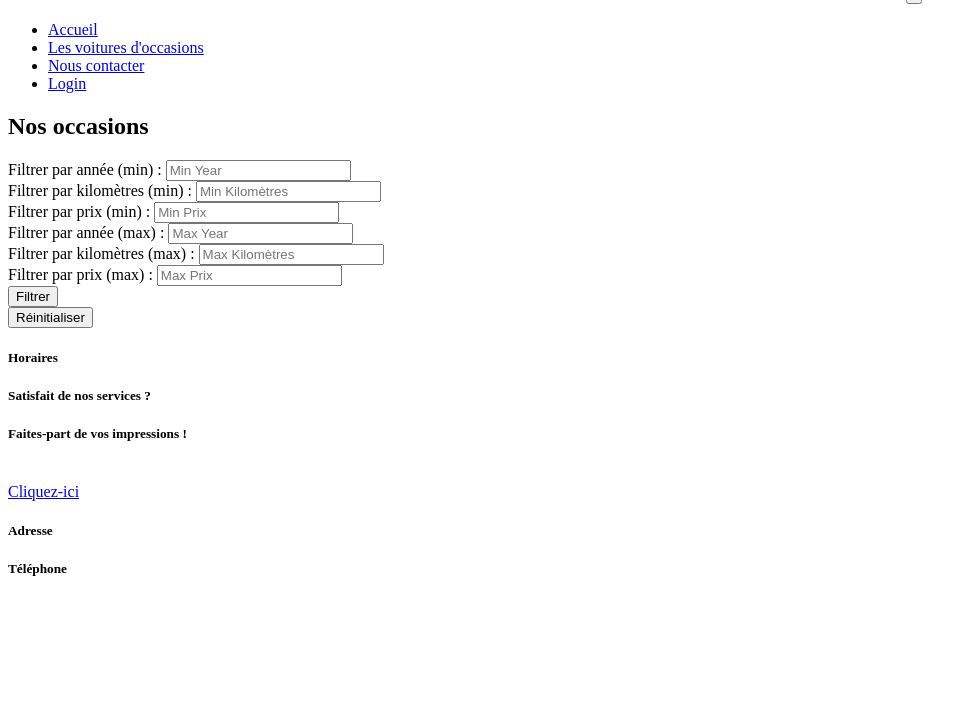
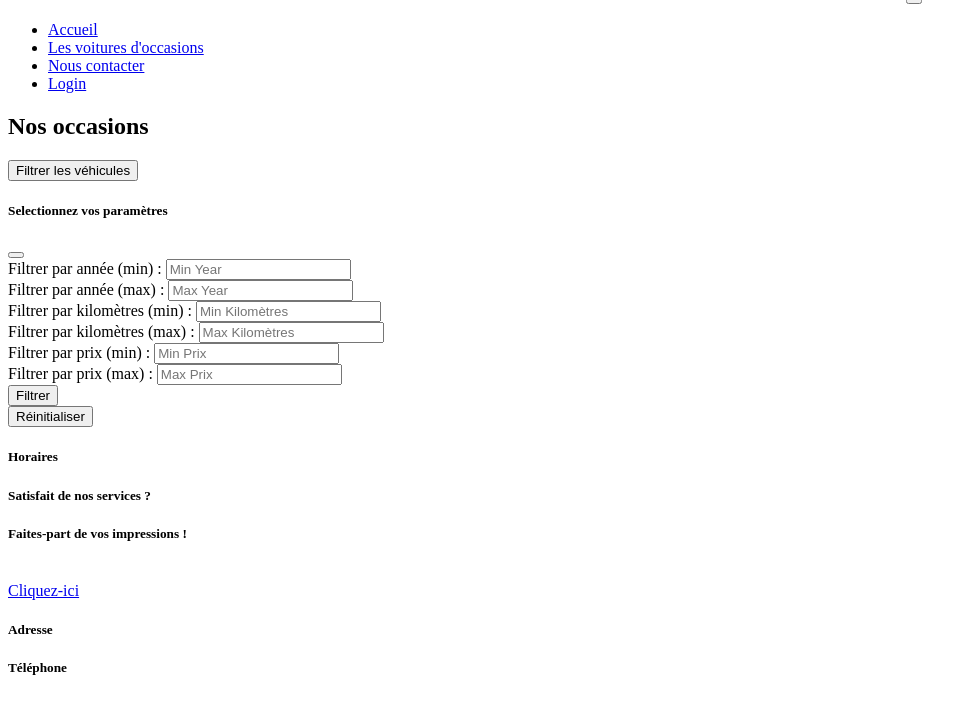
Before and after one commit to Thomas-Blachowiak/garageParrot, a Symfony app: template templates/car/index.html.twig in a window 1280 px wide. Shown: the part 395-1109 px from the top of the page, without its empty margins (0-977 px from the left). Before the commit the page ends 971 px from the top, so only its background shows below. Run offline with Twig, Linux system fonts and the light colour scheme; the template is opened without the code that fills it, so the values that code supplies are empty; some libraries are stand-ins or nearby versions.

Commit message:
Modification du filtre

```diff
--- a/src/Controller/Admin/DashboardController.php
+++ b/src/Controller/Admin/DashboardController.php
@@ -55,7 +55,10 @@
         yield  MenuItem::linkToCrud('Image', 'fas fa-images', Image::class);
 
 
-        yield  MenuItem::linkToCrud('Aperçue des témoignage', 'fas fa-eye', Testimonial::class);
+        yield MenuItem::subMenu('Témoignages', 'fas fa-car')->setSubItems([
+            MenuItem::linkToCrud('Créer un nouveau témoignage', 'fas fa-car', Testimonial::class)->setAction(Crud::PAGE_NEW),
+            MenuItem::linkToCrud('Aperçue des témoignages', 'fas fa-eye', Testimonial::class)
+        ]);
 
         yield  MenuItem::linkToCrud('Demandes client', 'fas fa-comments', Contact::class);
 
--- a/src/Controller/Admin/TestimonialCrudController.php
+++ b/src/Controller/Admin/TestimonialCrudController.php
@@ -32,7 +32,7 @@
     public function configureCrud(Crud $crud): Crud
     {
         return $crud
-            ->setEntityLabelInSingular('Témoignage')
+            ->setEntityLabelInSingular('un témoignage')
             ->setPageTitle('index', 'Témoignages')
             ->setPaginatorPageSize(5);
     }
--- a/templates/car/index.html.twig
+++ b/templates/car/index.html.twig
@@ -8,42 +8,58 @@
 	<section>
 		<div class="container-sm text-center">
 			<h1 class="text-center my-4">Nos occasions</h1>
+			<div class="row justify-content-around justify-items-center">
 				<form id="filter-form">
+					<button class="btn btn-success col-4 my-2 mx-auto" type="button" data-bs-toggle="offcanvas" data-bs-target="#offcanvasRight" aria-controls="offcanvasRight">
+						Filtrer les véhicules
+					</button>
+					<div class="offcanvas offcanvas-end" tabindex="-1" id="offcanvasRight" aria-labelledby="offcanvasRightLabel">
+						<div class="offcanvas-header">
+							<h5 class="offcanvas-title" id="offcanvasRightLabel">Selectionnez vos paramètres</h5>
+							<button type="button" class="btn-close" data-bs-dismiss="offcanvas" aria-label="Close"></button>
+						</div>
+						<div class="offcanvas-body">
 								<div class="row">
-					<div class="form-group col-md-4">
+									<div class="form-group col-md-auto">
 										<label for="year-filter">Filtrer par année (min) :</label>
 										<input type="number" id="year-min-filter" class="form-control" placeholder="Min Year">
 									</div>
-					<div class="form-group col-md-4">
+									<div class="form-group col-md-auto">
+										<label for="year-filter">Filtrer par année (max) :</label>
+										<input type="number" id="year-max-filter" class="form-control" placeholder="Max Year">
+									</div>
+								</div>
+								<div class="row">
+									<div class="form-group col-md-auto">
 										<label for="kilometer-filter">Filtrer par kilomètres (min) :</label>
 										<input type="number" id="kilometer-min-filter" class="form-control" placeholder="Min Kilomètres">
 									</div>
-					<div class="form-group col-md-4">
+									<div class="form-group col-md-auto">
+										<label for="kilometer-filter">Filtrer par kilomètres (max) :</label>
+										<input type="number" id="kilometer-max-filter" class="form-control" placeholder="Max Kilomètres">
+									</div>
+								</div>
+								<div class="row">
+									<div class="form-group col-md-auto">
 										<label for="price-min-filter">Filtrer par prix (min) :</label>
 										<input type="number" id="price-min-filter" class="form-control" placeholder="Min Prix">
 									</div>
-					<div class="form-group col-md-4">
-						<label for="year-filter">Filtrer par année (max) :</label>
-						<input type="number" id="year-max-filter" class="form-control" placeholder="Max Year">
-					</div>
-					<div class="form-group col-md-4">
-						<label for="kilometer-filter">Filtrer par kilomètres (max) :</label>
-						<input type="number" id="kilometer-max-filter" class="form-control" placeholder="Max Kilomètres">
-					</div>
-					<div class="form-group col-md-4">
+									<div class="form-group col-md-auto">
 										<label for="price-min-filter">Filtrer par prix (max) :</label>
 										<input type="number" id="price-max-filter" class="form-control" placeholder="Max Prix">
+									</div>
 								</div>
 								</div>
 								<div class="row">
 									<button type="submit" class="btn btn-success col-4 my-2 mx-auto">Filtrer</button>
 								</div>
-				<div
-					class="row">
-					<!-- Ajoute un bouton de réinitialisation -->
+						</div>
+					</div>
+					<div class="row">
 						<button id="reset-button" class="btn btn-success col-4 my-2 mx-auto">Réinitialiser</button>
 					</div>
 				</form>
+			</div>
 		</div>
 	</section>
 	<section>
@@ -54,7 +70,6 @@
 					<div class="card m-1 bg-secondary" style="width: 20rem">
 						{% if usedCar.getImages()|length > 1 %}
 							<div id="carCarousel{{ loop.index }}" class="carousel slide">
-								<!-- Slides -->
 								<div class="carousel-inner">
 									{% for image in usedCar.getImages() %}
 										<div class="carousel-item {% if loop.first %}active{% endif %}">
@@ -62,7 +77,6 @@
 										</div>
 									{% endfor %}
 								</div>
-								<!-- Contrôles -->
 								<a class="carousel-control-prev" href="#carCarousel{{ loop.index }}" role="button" data-slide="prev">
 									<span class="carousel-control-prev-icon" aria-hidden="true"></span>
 									<span class="sr-only"></span>
```
Also changed, not shown: templates/home/home.html.twig (+25 -26 lines). Lines whose indentation alone changed are shown as unchanged.
